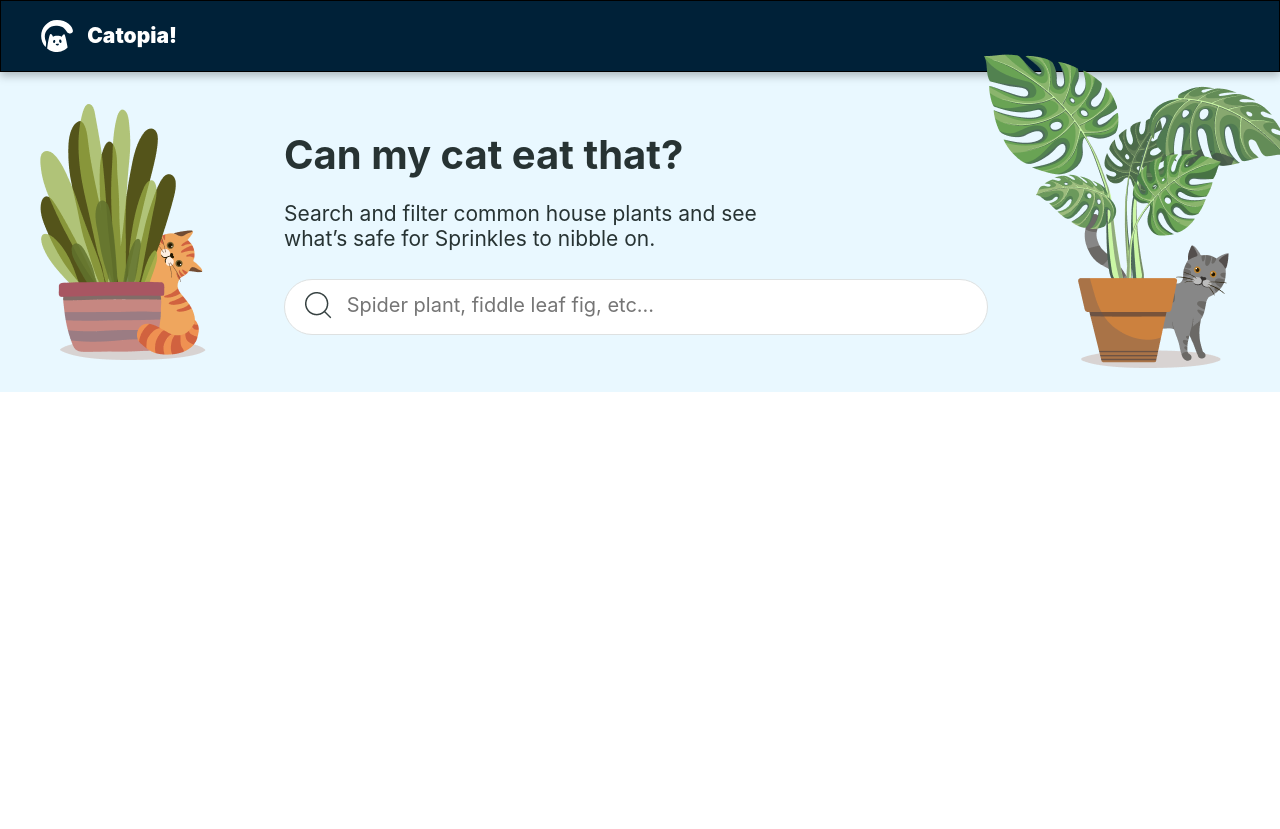
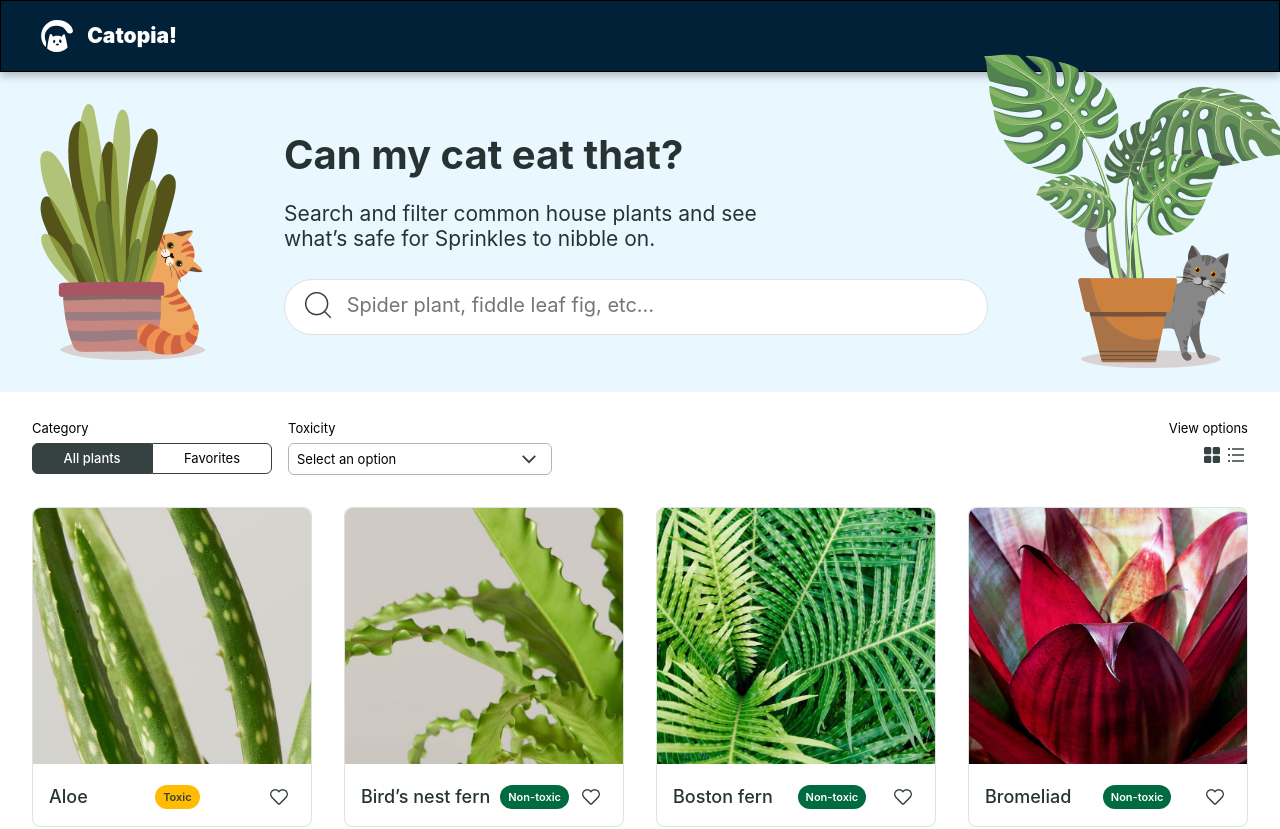
Before and after one commit to sydrosa/can-my-cat-eat-that, a React (Create React App) app: page / in a window 1280 px wide. Shown: the top 829 px of the page. Before the commit the page ends 800 px from the top, so only its background shows below. Built offline with nearby package versions, Linux system fonts and the light colour scheme.

Commit message:
updates to json fetch req

```diff
--- a/src/App.js
+++ b/src/App.js
@@ -13,12 +13,12 @@ const App = () => {
   };
 
   return (
-    <Router>
+    <Router basename="/can-my-cat-eat-that">
       <div>
         <PageHeader />
         <Hero setProp={setProp} />
         <main>
-          <Route exact path="/can-my-cat-eat-that">
+          <Route exact path="/">
             <Main searchInput={searchInput} />
           </Route>
         </main>
--- a/src/components/Card/Card.js
+++ b/src/components/Card/Card.js
@@ -1,4 +1,4 @@
-import React from "react";
+import React, { useEffect, useState } from "react";
 import cx from "classnames";
 import { ReactComponent as Heart } from "../../assets/images/heart.svg";
 
@@ -10,12 +10,13 @@ const Card = ({
   name,
   scientificName,
   details,
-  favorite,
+  //   favorite,
   toxicity,
   list,
   onClick,
 }) => {
-  // const [favorite, setFavorite] = useState([]);
+  const [favorited, setFavorited] = useState(false);
+  const [favorites, setFavorites] = useState([]);
 
   const truncateString = (str, num) => {
     if (str.length > num) {
@@ -26,27 +27,37 @@ const Card = ({
   };
 
   const handleClick = (e) => {
-    console.log(e.target.classList.contains("selected"));
-    const faveClasses = e.target.classList;
-    faveClasses.contains("selected")
-      ? faveClasses.remove("selected")
-      : faveClasses.add("selected");
+    // console.log(e.target);
+    setFavorited(!favorited);
+    updateClassName(e.target);
+    // favorite ? tag.classList.add("selected") : tag.classList.remove("selected")
+
+    // const faveClasses = e.target.classList;
+    // faveClasses.contains("selected")
+    //   ? faveClasses.remove("selected")
+    //   : faveClasses.add("selected");
   };
+
+  const updateClassName = (tag) => {
+    favorited
+      ? tag.classList.add("selected")
+      : tag.classList.remove("selected");
+  };
+
+  useEffect(() => {
+    console.log(favorited);
+  }, [favorited]);
 
   return (
     <div>
-      <li
-        className={cx("card", { "card--list-item": list })}
-        tabIndex="0"
-        onClick={onClick}
-        onKeyPress={onClick}
-      >
+      <li className={cx("card", { "card--list-item": list })} tabIndex="0">
         <div className={cx({ "flex card__wrapper": list })}>
           <img
             className={cx("card__img", { "card__list-img": list })}
             src={`${img}`}
-            // src={require(`${img}`)}
             alt={imgAlt}
+            onClick={onClick}
+            onKeyPress={onClick}
           />
           {list && (
             <div className="card__list-header">
@@ -68,7 +79,7 @@ const Card = ({
                 className="tag--favorite"
                 onClick={(e) => handleClick(e)}
               />
-             {list && <span className="tag--favorite-text">Favorite</span>}
+              {list && <span className="tag--favorite-text">Favorite</span>}
             </div>
           )}
         </div>
@@ -77,9 +88,9 @@ const Card = ({
             <p className="card__list-description">
               {truncateString(details, 135)}
             </p>
-            <div className={cx("tag__wrapper", {"favorite": !list})}>
+            <div className={cx("tag__wrapper", { favorite: !list })}>
               <Heart
-                className="tag--favorite"
+                className={cx("tag--favorite")}
                 onClick={(e) => handleClick(e)}
               />
               <span className="tag--favorite-text">Favorite</span>
--- a/src/components/Card/card.scss
+++ b/src/components/Card/card.scss
@@ -4,7 +4,7 @@
   background-color: #fff;
   border-radius: 8px;
   color: #273333;
-  cursor: pointer;
+//   cursor: pointer;
   position: relative;
 }
 
@@ -23,7 +23,7 @@
 
   @media (min-width: 1056px) {
     grid-template-columns: 11.25rem 7.5rem 1fr 6.375rem;
-    grid-template-areas: "details tag description favorite";
+    // grid-template-areas: "details tag description favorite";
   }
 }
 
@@ -41,6 +41,7 @@
   height: calc(20rem - 4rem);
   object-position: center center;
   border-radius: 8px 8px 0 0;
+  cursor: pointer;
 }
 
 .card__list-img {
--- a/src/components/CardGroup/CardGroup.js
+++ b/src/components/CardGroup/CardGroup.js
@@ -99,7 +99,7 @@ const CardGroup = ({ data, listView, toxicity }) => {
                       details={card.details}
                       name={card.names.common}
                       scientificName={card.names.scientific}
-                      img={card.image}
+                      img={`/can-my-cat-eat-that${card.image}`}
                       imgAlt={`image of ${card.names.common} plant`}
                       toxicity={card.toxicity}
                     />
--- a/src/components/Main/Main.js
+++ b/src/components/Main/Main.js
@@ -14,6 +14,8 @@ const Main = ({ searchInput }) => {
   const [viewOptions, setViewOptions] = useState("card-view");
   const [viewToxicity, setViewToxicity] = useState("");
 
+  const preFix = 'can-my-cat-eat-that/'
+
   const handleChange = (e) => {
     //   console.log(plants.filter((plant) => plant))
     setViewToxicity(e.target.value);
@@ -25,7 +27,7 @@ const Main = ({ searchInput }) => {
   };
 
   useEffect(() => {
-    fetch("/data/plants.json", {
+    fetch(`${preFix}data/plants.json`, {
       headers: {
         "Content-Type": "application/json",
         Accept: "application/json",
--- a/src/components/Modal/Modal.js
+++ b/src/components/Modal/Modal.js
@@ -29,7 +29,7 @@ const Modal = ({ onOpen, onClose, plant }) => {
           <motion.div className="modal" variants={containerVariant}>
             <img
               className="modal__img"
-              src={plant.image}
+              src={`/can-my-cat-eat-that${plant.image}`}
               alt={`${plant.names.common} plant`}
             />
             <div className="modal__content">
```
